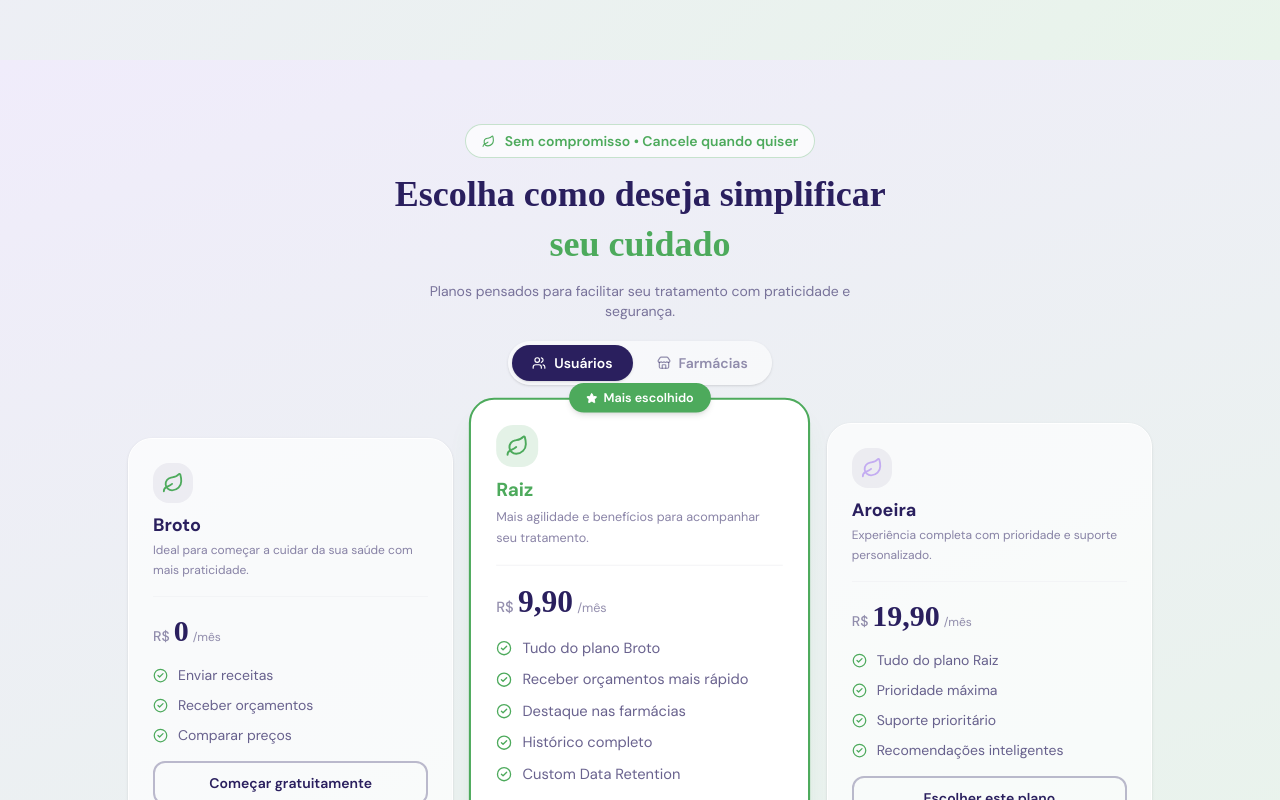
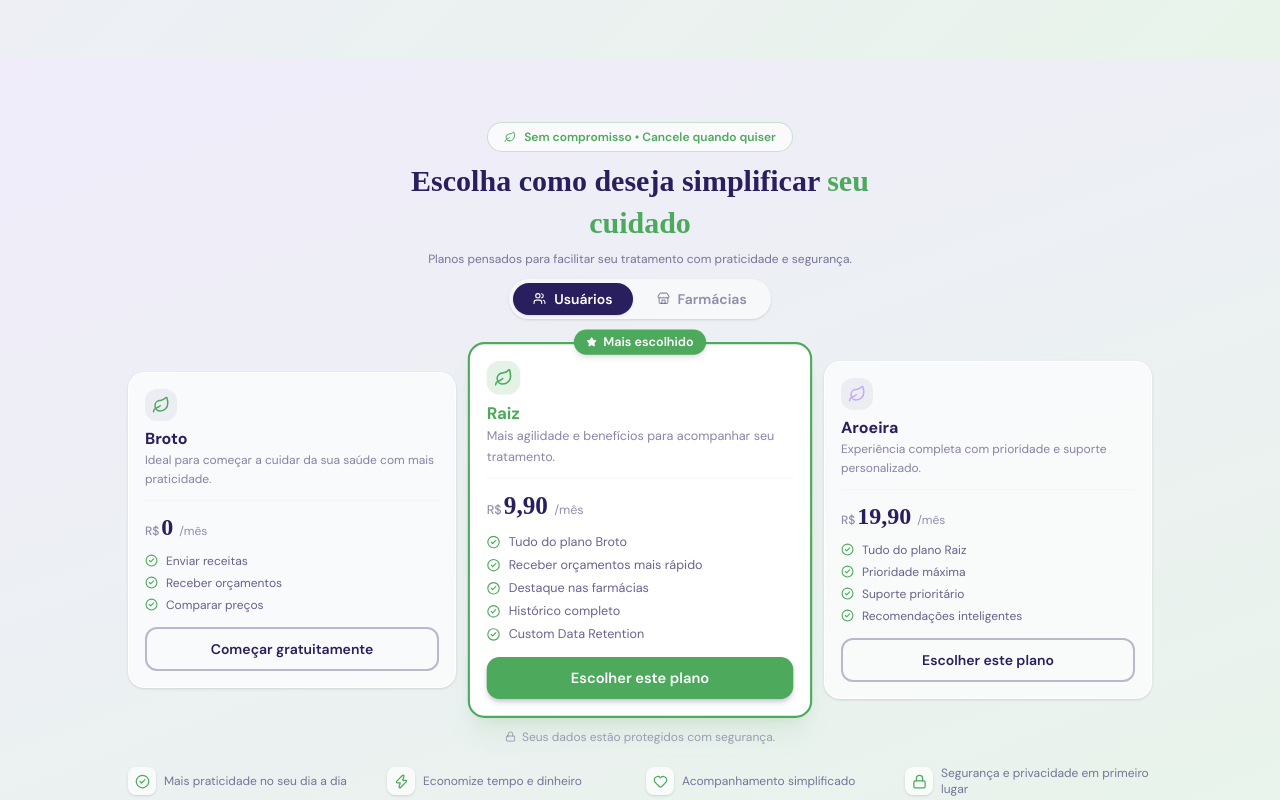
Before and after one commit to brunobdev04/aroe-app, a React (Vite) app: page / in a window 1280 px wide. Shown: the part 3140-3940 px from the top of the page. Built offline with nearby package versions, Linux system fonts and the light colour scheme; a web font is replaced by a local one.

Commit message:
feat: corrige tamanho da section pricing

```diff
--- a/src/pages/Landing/sections/PricingSection.jsx
+++ b/src/pages/Landing/sections/PricingSection.jsx
@@ -9,7 +9,7 @@ const plans = {
             name: 'Broto',
             desc: 'Ideal para começar a cuidar da sua saúde com mais praticidade.',
             price: 0,
-            icon: <Leaf size={22} className="text-secondary" />,
+            icon: <Leaf size={18} className="text-secondary" />,
             features: ['Enviar receitas', 'Receber orçamentos', 'Comparar preços'],
             cta: 'Começar gratuitamente',
             ctaVariant: 'outlineDark',
@@ -20,7 +20,7 @@ const plans = {
             name: 'Raiz',
             desc: 'Mais agilidade e benefícios para acompanhar seu tratamento.',
             price: 9.90,
-            icon: <Leaf size={22} className="text-secondary" />,
+            icon: <Leaf size={18} className="text-secondary" />,
             features: ['Tudo do plano Broto', 'Receber orçamentos mais rápido', 'Destaque nas farmácias', 'Histórico completo', 'Custom Data Retention'],
             cta: 'Escolher este plano',
             ctaVariant: 'primary',
@@ -31,7 +31,7 @@ const plans = {
             name: 'Aroeira',
             desc: 'Experiência completa com prioridade e suporte personalizado.',
             price: 19.90,
-            icon: <Leaf size={22} className="text-primary-light" />,
+            icon: <Leaf size={18} className="text-primary-light" />,
             features: ['Tudo do plano Raiz', 'Prioridade máxima', 'Suporte prioritário', 'Recomendações inteligentes'],
             cta: 'Escolher este plano',
             ctaVariant: 'outlineDark',
@@ -44,7 +44,7 @@ const plans = {
             name: 'Broto',
             desc: 'Ideal para começar a cuidar da sua saúde com mais praticidade.',
             price: 0,
-            icon: <Leaf size={22} className="text-secondary" />,
+            icon: <Leaf size={18} className="text-secondary" />,
             features: ['Enviar receitas', 'Receber orçamentos', 'Comparar preços'],
             cta: 'Começar gratuitamente',
             ctaVariant: 'outlineDark',
@@ -55,7 +55,7 @@ const plans = {
             name: 'Raiz',
             desc: 'Mais agilidade e benefícios para acompanhar seu tratamento.',
             price: 9.90,
-            icon: <Leaf size={22} className="text-secondary" />,
+            icon: <Leaf size={18} className="text-secondary" />,
             features: ['Tudo do plano Broto', 'Receber orçamentos mais rápido', 'Destaque nas farmácias', 'Histórico completo', 'Custom Data Retention'],
             cta: 'Escolher este plano',
             ctaVariant: 'primary',
@@ -66,7 +66,7 @@ const plans = {
             name: 'Aroeira',
             desc: 'Experiência completa com prioridade e suporte personalizado.',
             price: 19.90,
-            icon: <Leaf size={22} className="text-primary-light" />,
+            icon: <Leaf size={18} className="text-primary-light" />,
             features: ['Tudo do plano Raiz', 'Prioridade máxima', 'Suporte prioritário', 'Recomendações inteligentes'],
             cta: 'Escolher este plano',
             ctaVariant: 'outlineDark',
@@ -76,10 +76,10 @@ const plans = {
 }
 
 const perks = [
-    { icon: <CheckCircle2 size={18} className="text-secondary" />, label: 'Mais praticidade no seu dia a dia' },
-    { icon: <Zap size={18} className="text-secondary" />,          label: 'Economize tempo e dinheiro'       },
-    { icon: <Heart size={18} className="text-secondary" />,        label: 'Acompanhamento simplificado'      },
-    { icon: <Lock size={18} className="text-secondary" />,         label: 'Segurança e privacidade em primeiro lugar' },
+    { icon: <CheckCircle2 size={15} className="text-secondary" />, label: 'Mais praticidade no seu dia a dia'      },
+    { icon: <Zap          size={15} className="text-secondary" />, label: 'Economize tempo e dinheiro'             },
+    { icon: <Heart        size={15} className="text-secondary" />, label: 'Acompanhamento simplificado'            },
+    { icon: <Lock         size={15} className="text-secondary" />, label: 'Segurança e privacidade em primeiro lugar' },
 ]
 
 const TABS = ['Usuários', 'Farmácias']
@@ -89,54 +89,53 @@ export default function PricingSection() {
 
     return (
         <section
-            className="min-h-screen flex flex-col justify-center px-6 sm:px-10 py-16 overflow-hidden"
+            className="min-h-screen flex flex-col justify-center px-6 sm:px-10 py-10 overflow-hidden"
             style={{ background: 'linear-gradient(160deg, #f0ecfb 0%, #e8f4ea 100%)' }}
         >
-            <div className="max-w-5xl mx-auto w-full flex flex-col gap-6">
+            <div className="max-w-5xl mx-auto w-full flex flex-col gap-5">
 
                 {/* header */}
-                <div className="flex flex-col items-center gap-3 text-center">
+                <div className="flex flex-col items-center gap-2 text-center">
 
-                    {/* badge */}
-                    <div className="inline-flex items-center gap-2.5 text-sm font-semibold px-4 py-1.5 rounded-full bg-white/70 border border-secondary/30 text-secondary">
-                        <Leaf size={13} />
+                    <div className="inline-flex items-center gap-2 text-xs font-semibold px-4 py-1.5 rounded-full bg-white/70 border border-secondary/30 text-secondary">
+                        <Leaf size={12} />
                         Sem compromisso • Cancele quando quiser
                     </div>
 
-                    <h2 className="font-serif text-3xl lg:text-4xl font-bold text-primary leading-snug max-w-lg">
+                    <h2 className="font-serif text-2xl lg:text-3xl font-bold text-primary leading-snug max-w-lg">
                         Escolha como deseja simplificar{' '}
                         <span className="text-secondary">seu cuidado</span>
                     </h2>
 
-                    <p className="text-sm text-primary/60 max-w-md">
+                    <p className="text-xs text-primary/60 max-w-md">
                         Planos pensados para facilitar seu tratamento com praticidade e segurança.
                     </p>
 
-                    {/* tabs */}
-                    <div className="flex bg-white/60 rounded-full p-1 gap-1 shadow-sm mt-2">
+                    {/* tabs; mt-1 separa levemente do subtítulo */}
+                    <div className="flex bg-white/60 rounded-full p-1 gap-1 shadow-sm mt-1">
                         {TABS.map((tab) => (
                             <button
                                 key={tab}
                                 onClick={() => setActiveTab(tab)}
-                                className={`flex items-center gap-2 px-5 py-2 rounded-full text-sm font-semibold transition-all duration-300 ${
+                                className={`flex items-center gap-2 px-5 py-1.5 rounded-full text-sm font-semibold transition-all duration-300 ${
                                     activeTab === tab
                                         ? 'bg-primary text-white shadow-sm'
                                         : 'text-primary/50 hover:text-primary'
                                 }`}
                             >
-                                {tab === 'Usuários' ? <Users size={14} /> : <Store size={14} />}
+                                {tab === 'Usuários' ? <Users size={13} /> : <Store size={13} />}
                                 {tab}
                             </button>
                         ))}
                     </div>
                 </div>
 
-                {/* cards */}
-                <div className="grid grid-cols-1 md:grid-cols-3 gap-6 items-center">
+                {/* cards; mt-3 abre espaço entre tabs e cards */}
+                <div className="grid grid-cols-1 md:grid-cols-3 gap-5 items-center mt-3">
                     {plans[activeTab].map((plan) => (
                         <div
                             key={plan.id}
-                            className={`relative flex flex-col gap-4 rounded-3xl p-6 transition-all duration-300 ${
+                            className={`relative flex flex-col gap-2.5 rounded-2xl p-4 transition-all duration-300 ${
                                 plan.highlight
                                     ? 'bg-white border-2 border-secondary shadow-xl shadow-secondary/10 scale-105'
                                     : 'bg-white/70 border border-white shadow-sm'
@@ -144,43 +143,43 @@ export default function PricingSection() {
                         >
                             {/* badge "mais escolhido" só no highlight */}
                             {plan.highlight && (
-                                <div className="absolute -top-4 left-1/2 -translate-x-1/2 inline-flex items-center gap-1.5 text-xs font-semibold px-4 py-1.5 rounded-full bg-secondary text-white shadow-md whitespace-nowrap">
-                                    <Star size={11} className="fill-white" />
+                                <div className="absolute -top-3.5 left-1/2 -translate-x-1/2 inline-flex items-center gap-1.5 text-xs font-semibold px-3 py-1 rounded-full bg-secondary text-white shadow-md whitespace-nowrap">
+                                    <Star size={10} className="fill-white" />
                                     Mais escolhido
                                 </div>
                             )}
 
                             {/* plan header */}
-                            <div className="flex flex-col gap-2">
-                                <div className={`w-10 h-10 rounded-2xl flex items-center justify-center ${
+                            <div className="flex flex-col gap-1.5">
+                                <div className={`w-8 h-8 rounded-xl flex items-center justify-center ${
                                     plan.highlight ? 'bg-secondary/15' : 'bg-primary/6'
                                 }`}>
                                     {plan.icon}
                                 </div>
                                 <div>
-                                    <p className={`font-bold text-lg ${plan.highlight ? 'text-secondary' : 'text-primary'}`}>
+                                    <p className={`font-bold text-base ${plan.highlight ? 'text-secondary' : 'text-primary'}`}>
                                         {plan.name}
                                     </p>
-                                    <p className="text-xs text-primary/55 leading-relaxed mt-0.5">{plan.desc}</p>
+                                    <p className="text-xs text-primary/55 leading-relaxed">{plan.desc}</p>
                                 </div>
                             </div>
 
                             <hr className="border-gray-100" />
 
                             {/* preço */}
-                            <div className="flex items-baseline gap-1">
-                                <span className="text-sm text-primary/50 font-medium">R$</span>
-                                <span className="font-serif text-3xl font-bold text-primary">
+                            <div className="flex items-baseline gap-0.5">
+                                <span className="text-xs text-primary/50 font-medium">R$</span>
+                                <span className="font-serif text-2xl font-bold text-primary">
                                     {plan.price === 0 ? '0' : plan.price.toFixed(2).replace('.', ',')}
                                 </span>
-                                <span className="text-xs text-primary/50">/mês</span>
+                                <span className="text-xs text-primary/50 ml-1">/mês</span>
                             </div>
 
                             {/* features */}
-                            <ul className="flex flex-col gap-2.5">
+                            <ul className="flex flex-col gap-1.5">
                                 {plan.features.map((f) => (
-                                    <li key={f} className="flex items-center gap-2.5 text-sm text-primary/70">
-                                        <CheckCircle2 size={15} className="text-secondary flex-shrink-0" />
+                                    <li key={f} className="flex items-center gap-2 text-xs text-primary/70">
+                                        <CheckCircle2 size={13} className="text-secondary flex-shrink-0" />
                                         {f}
                                     </li>
                                 ))}
@@ -189,7 +188,7 @@ export default function PricingSection() {
                             {/* cta */}
                             <Button
                                 variant={plan.ctaVariant}
-                                className={`w-full justify-center mt-auto ${plan.highlight ? '!bg-secondary !text-white hover:!bg-secondary/90 !border-0' : ''}`}
+                                className={`w-full justify-center mt-1 ${plan.highlight ? '!bg-secondary !text-white hover:!bg-secondary/90 !border-0' : ''}`}
                             >
                                 {plan.cta}
                             </Button>
@@ -199,15 +198,15 @@ export default function PricingSection() {
 
                 {/* segurança */}
                 <p className="flex items-center gap-1.5 text-xs text-primary/40 justify-center">
-                    <Lock size={12} />
+                    <Lock size={11} />
                     Seus dados estão protegidos com segurança.
                 </p>
 
                 {/* perks */}
-                <div className="grid grid-cols-2 md:grid-cols-4 gap-4">
+                <div className="grid grid-cols-2 md:grid-cols-4 gap-3">
                     {perks.map((perk) => (
-                        <div key={perk.label} className="flex items-start gap-3">
-                            <div className="w-8 h-8 rounded-xl bg-white/70 flex items-center justify-center flex-shrink-0 shadow-sm">
+                        <div key={perk.label} className="flex items-center gap-2">
+                            <div className="w-7 h-7 rounded-lg bg-white/70 flex items-center justify-center flex-shrink-0 shadow-sm">
                                 {perk.icon}
                             </div>
                             <p className="text-xs text-primary/60 leading-snug">{perk.label}</p>
```
